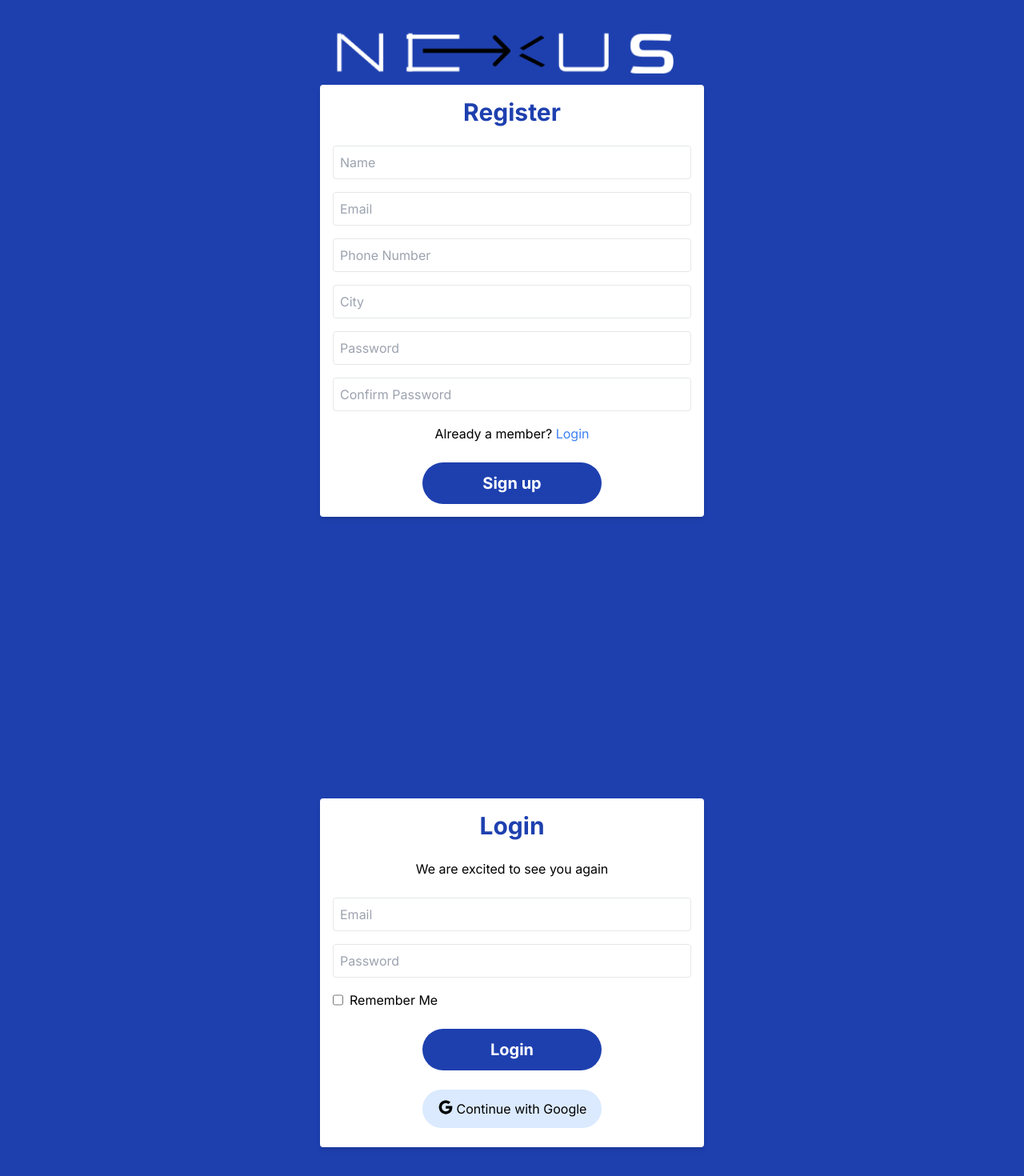
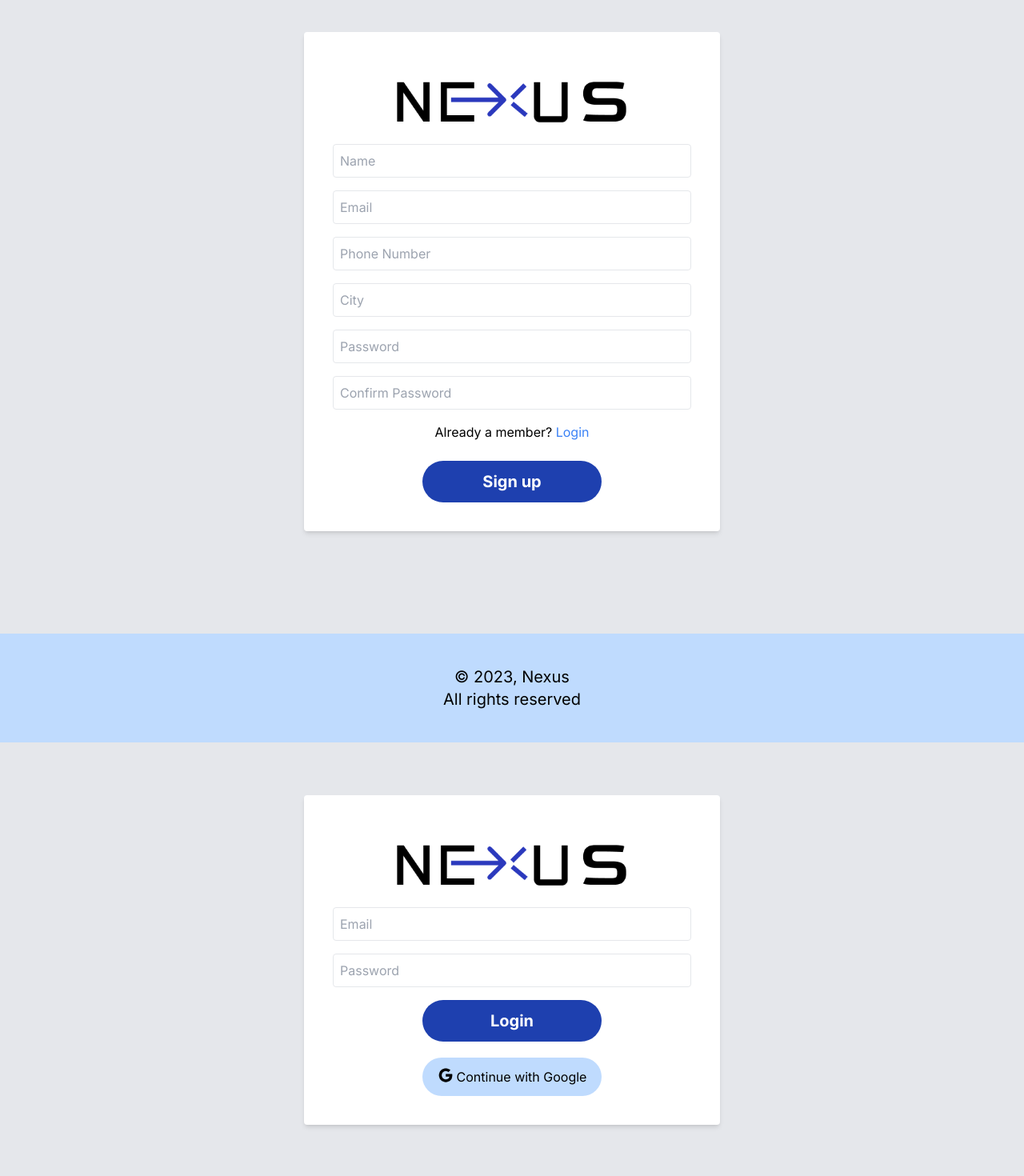
Before and after one commit to njorogewambuielizabeth/Nexus-Fronted, a Next.js app in the folder nexus-webportal/: page / in a window 1280 px wide. Shown: the top 1470 px of the page at 80% size. Built offline with nearby package versions, Linux system fonts and the light colour scheme.

Commit message:
Edited register and login page

```diff
--- /dev/null
+++ b/nexus-webportal/app/footer/page.tsx
@@ -0,0 +1,14 @@
+import React from "react";
+
+
+const Footer = () =>{
+    return(
+        <div className="mt-12 flex-3" >
+               <div className="bg-blue-200 text-center mt-13  py-10" >
+  <p className="text-xl">&copy; 2023, Nexus</p>
+  <p className="text-xl">All rights reserved</p>
+</div>
+        </div>
+    )
+}
+export default Footer;
--- a/nexus-webportal/app/login/page.tsx
+++ b/nexus-webportal/app/login/page.tsx
@@ -1,27 +1,20 @@
 import React from "react";
-
-
+import Footer from "../footer/page";
 
 const Login = () => {
   return (
-    <div className="bg-blue-800">
-       {/* <div className="min-h-screen flex items-center justify-center">
-  <div className="p-2">
-    <img className="w-30 h-20" src="./logo.png" alt="Nexus Logo" />
-  </div>
-</div> */}
+    <div className="bg-gray-200">
+    <div className="h-screen  flex flex-col">
 
-    <div className="h-screen flex flex-col">
+      <div className="flex-1 mt-20 flex justify-center items-center">
+        <div className="bg-white p-9 mb-20 rounded shadow-md">
+        <img className="w-50 h-20 top-0 items-center mt-0 ml-20 justify-center" src="./niu.png" />
 
-      <div className="flex-1 flex justify-center items-center">
-        <div className="bg-white p-4 rounded shadow-md">
-        <h2 className="text-3xl font-bold text-blue-800 text-center">Login</h2>
-        <br/>
-        <p className="text-center text-3l"> We are excited to see you again</p>
 
             <br/>
 
           <form className="max-w-md">
+
             <input
               className="w-full mb-4 p-2 border rounded"
               type="text"
@@ -35,21 +28,14 @@ const Login = () => {
               placeholder="Password"
             />
 
-           <div className="flex  ml-0">
-  <input type="checkbox" className="mr-2" />
-  <p className="text-center">Remember Me</p>
-</div>
-
-            <br/>
             <button
   className="w-1/2 bg-blue-800 flex justify-center text-white p-3 rounded-full hover:bg-blue-700 text-xl font-bold mx-auto"
   type="submit"
 >
-  Login
+Login
 </button>
-<br/>
-          <button
-  className="w-1/2 bg-blue-100 flex justify-center text-black p-3 rounded-full hover:bg-blue-50 text-m mb-2 mx-auto"
+
+<button className="w-1/2 flex bg-blue-200 mt-5 justify-center text-black p-3 rounded-full mx-auto"
   type="submit"
 >
  <img className="w-5 mr-1 " src="./GoogleOutlined.png"/>  Continue with Google
@@ -58,7 +44,9 @@ const Login = () => {
           </form>
         </div>
       </div>
+
     </div>
+    <Footer/>
     </div>
   );
 };
--- a/nexus-webportal/app/page.tsx
+++ b/nexus-webportal/app/page.tsx
@@ -2,6 +2,7 @@ import Image from 'next/image'
 import React from 'react'
 import Register from './register/page'
 import Login from './login/page'
+
 
 export default function Home() {
   return (
--- a/nexus-webportal/app/register/page.tsx
+++ b/nexus-webportal/app/register/page.tsx
@@ -1,16 +1,15 @@
 import React from "react";
+import Footer from "../footer/page";
 
 const Register = () => {
   return (
-    <div className="bg-blue-800">
-         <div className="p-2 flex items-center justify-center">
-        <img className="w-50 h-20 absolute top-0 items-center mt-4 ml-6" src="./logo.png" alt="Nexus Logo" />
-      </div>
-    <div className="h-screen flex flex-col">
+    <div>
+    <div className="h-screen bg-gray-200 flex flex-col">
 
-      <div className="flex-1 flex justify-center items-center">
-        <div className="bg-white p-4 mb-20 rounded shadow-md">
-        <h2 className="text-3xl font-bold text-blue-800 text-center">Register</h2>
+      <div className="mt-10 flex justify-center items-center">
+        <div className="bg-white p-9 mb-20 rounded shadow-md">
+        <img className="w-50 h-20 top-0 items-center mt-0 ml-20 justify-center" src="./niu.png" />
+
 
             <br/>
 
@@ -57,7 +56,9 @@ const Register = () => {
           </form>
         </div>
       </div>
+      <Footer/>
     </div>
+
     </div>
   );
 };
```
Also changed, not shown: nexus-webportal/public/niu.png (added).
